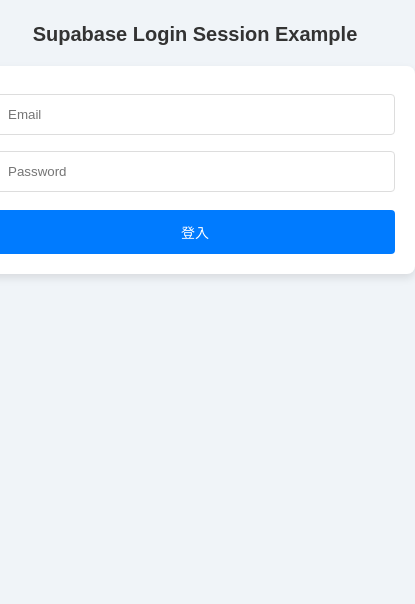
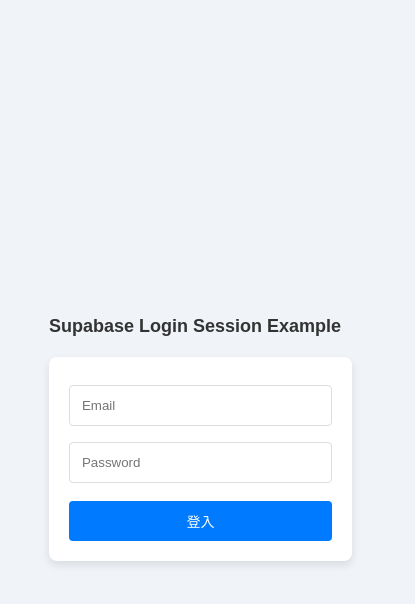
Before and after one commit to goldshoot0720/SupabaseFeng37Bank, a plain HTML site: page index.html in a window 390 px wide. Shown: the whole page, 415 px wide, since content can reach past the window. Drawn offline with nearby package versions, Linux system fonts and the light colour scheme.

Commit message:
iPhone SE3

```diff
--- a/index.html
+++ b/index.html
@@ -12,7 +12,7 @@
       padding: 0;
       display: flex;
       justify-content: center;
-      align-items: flex-start; /* 使內容在縱向上自動適應 */
+      align-items: center; /* 改為居中對齊 */
       height: 100vh;
       overflow-y: auto; /* 設定垂直可滾動 */
     }
@@ -20,14 +20,15 @@
       text-align: center;
       color: #333;
       font-size: 24px;
+      margin-bottom: 20px;
     }
     #loginForm, #statusArea, #bankForm {
       background-color: white;
       border-radius: 8px;
       box-shadow: 0 4px 8px rgba(0, 0, 0, 0.1);
       padding: 20px;
-      width: 400px; /* 固定寬度 */
-      max-width: 100%;
+      width: 100%;
+      max-width: 400px; /* 固定最大寬度 */
       margin-top: 20px;
     }
     input[type="email"], input[type="password"], input[type="number"] {
@@ -69,6 +70,16 @@
       }
       button {
         font-size: 14px;
+        padding: 10px; /* 按鈕內邊距調整 */
+      }
+      #loginForm, #statusArea, #bankForm {
+        width: 100%;
+        max-width: 90%; /* 調整表單最大寬度，適應小螢幕 */
+      }
+    }
+    @media (max-width: 400px) {
+      h1 {
+        font-size: 18px; /* 更小螢幕的字體大小 */
       }
     }
   </style>
```
